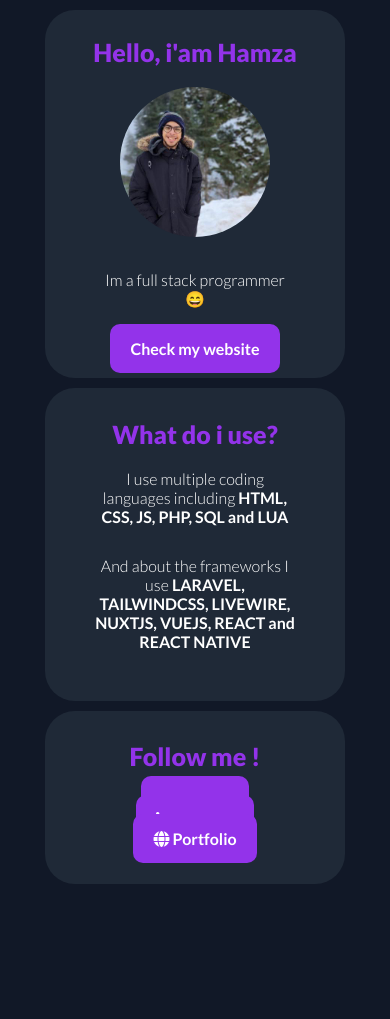
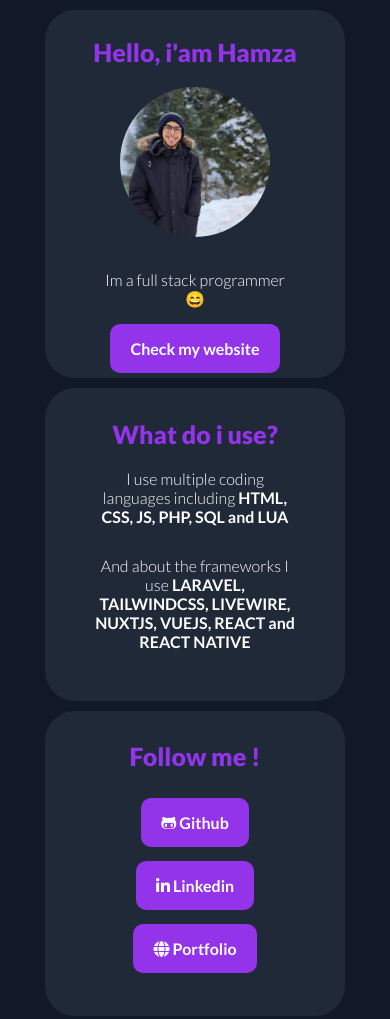
Before and after one commit to GuerfiHamza/profile, a plain HTML site: page index.html in a window 390 px wide. Before the commit the page ends 892 px from the top, so only its background shows below. Drawn offline with Linux system fonts and the light colour scheme.

Commit message:
fixed a bug

```diff
--- a/style.css
+++ b/style.css
@@ -71,12 +71,20 @@ p {
   .container {
     width: 700px;
   }
+  .list-inline > li {
+    display: inline-block;
+    padding: 22px 10px;
+  }
 }
 
 @media (max-width: 720px) {
   /* For a screen < 720px, this CSS will be read */
   .container {
     width: 500px;
+  }
+  .list-inline > li {
+    display: inline-block;
+    padding: 22px 10px;
   }
 }
 
@@ -85,4 +93,9 @@ p {
   .container {
     width: 300px;
   }
+
+  .list-inline > li {
+    display: inline-block;
+    padding: 22px 10px;
+  }
 }
```
